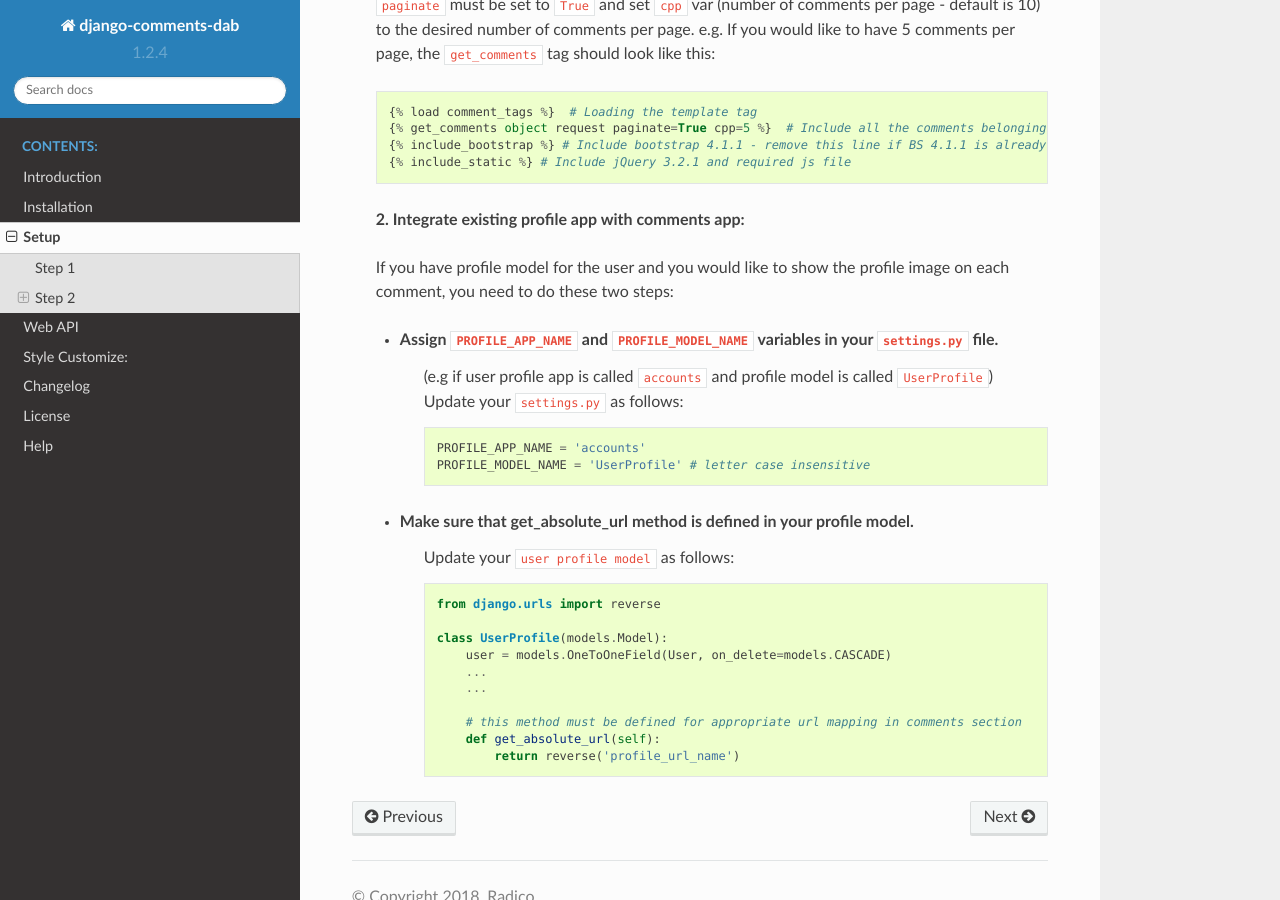
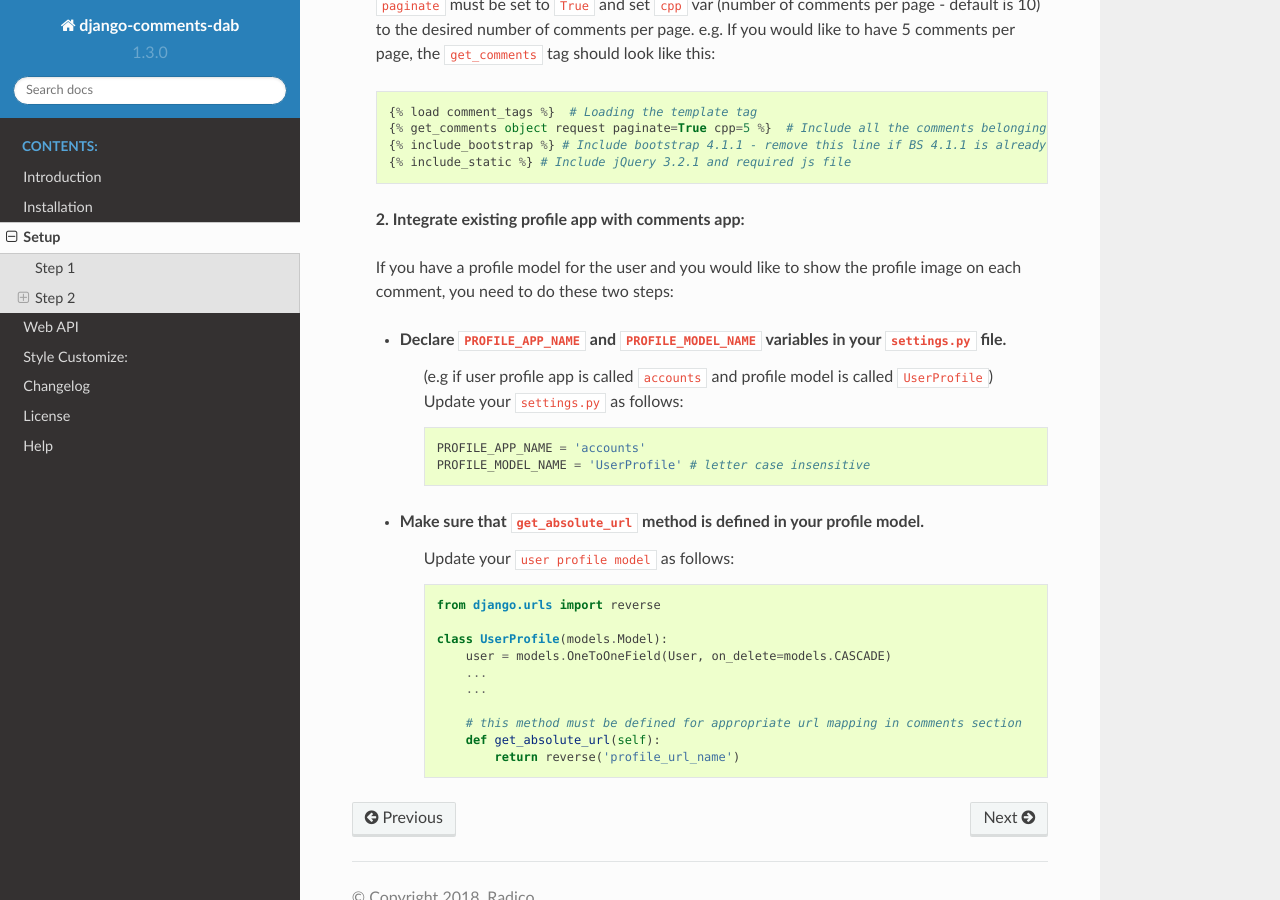
Before and after one commit to Radi85/Comment, a Sphinx documentation site: the page built from docs/source/setup.rst, in a window 1280 px wide and 900 px high, scrolled down 1706 px. Built offline with Sphinx 7.4.7 and the Read the Docs theme 2.0.0, drawn with Linux system fonts in a browser that asks for light colours; some of the changed text lies outside the part shown.

Commit message:
update docs

```diff
--- a/docs/source/Web API.rst
+++ b/docs/source/Web API.rst
@@ -53,7 +53,7 @@ for the Post model add comments field as shown below:
 By default the image field from profile models will be included inside user object
 in JSON response. This can only happen if the profile attributes mentioned early are
 defined in your ``settings.py``. In case you would like to serialize more fields from profile models
-you need to explicitly define the ``COMMENT_PROFILE_API_FIELDS`` tuple inside your ``settings.py``
+you need to explicitly declare the ``COMMENT_PROFILE_API_FIELDS`` tuple inside your ``settings.py``
 as follows:
 
 
--- a/docs/source/conf.py
+++ b/docs/source/conf.py
@@ -24,9 +24,9 @@ copyright = '2018, Radico'
 author = 'Radico'
 
 # The short X.Y version
-version = '1.2.4'
+version = '1.3.0'
 # The full version, including alpha/beta/rc tags
-release = '1.2.4'
+release = '1.3.0'
 
 
 # -- General configuration ---------------------------------------------------
@@ -129,7 +129,8 @@ latex_elements = {
 # (source start file, target name, title,
 #  author, documentclass [howto, manual, or own class]).
 latex_documents = [
-    (master_doc, 'Django-comments-dab.tex', 'Django-comments-dab Documentation',
+    (master_doc, 'Django-comments-dab.tex',
+     'Django-comments-dab Documentation',
      'Radico', 'manual'),
 ]
 
--- a/docs/source/installation.rst
+++ b/docs/source/installation.rst
@@ -5,7 +5,7 @@ Installation
 Requirements:
 ~~~~~~~~~~~~~
 
-    1. **django==2.1**
+    1. **django>=2.1.5**
     2. **django-widget-tweaks==1.4.2**
     3. **djangorestframework==3.8.2**  # for API Framework
     4. **Bootstrap 4.1.1**
--- a/docs/source/introduction.rst
+++ b/docs/source/introduction.rst
@@ -1,7 +1,7 @@
 Introduction
 ============
 
-django-comments-dab App - v1.2.4
+django-comments-dab App - v1.3.0
 --------------------------------
 
 **dab stands for Django-Ajax-Bootstrap**
--- a/docs/source/setup.rst
+++ b/docs/source/setup.rst
@@ -4,7 +4,7 @@ Setup
 Step 1
 ~~~~~~
 
-In your models.py add the field comments (Please note that field name
+In your models.py add the field ``comments`` (Please note that field name
 must be ``comments`` not ``comment``) to the model for which comments
 should be added (e.g. Post) and **the appropriate imports** as shown below:
 
@@ -96,10 +96,10 @@ These tags need to be included in the end of your base template.
 
     **2. Integrate existing profile app with comments app:**
 
-    If you have profile model for the user and you would like to show the
+    If you have a profile model for the user and you would like to show the
     profile image on each comment, you need to do these two steps:
 
-    - Assign ``PROFILE_APP_NAME`` and ``PROFILE_MODEL_NAME`` variables in your ``settings.py`` file.
+    - Declare ``PROFILE_APP_NAME`` and ``PROFILE_MODEL_NAME`` variables in your ``settings.py`` file.
         (e.g if user profile app is called ``accounts`` and profile model is called ``UserProfile``)
         Update your ``settings.py`` as follows:
 
@@ -110,7 +110,7 @@ These tags need to be included in the end of your base template.
 
 
 
-    - Make sure that get_absolute_url method is defined in your profile model.
+    - Make sure that ``get_absolute_url`` method is defined in your profile model.
         Update your ``user profile model`` as follows:
 
         .. code:: python
```
Also changed, not shown: other parts of docs/source/Web API.rst (+0 -4 lines), README.rst (+7 -10 lines), docs/source/Changelog.rst (+7 -0 lines).
